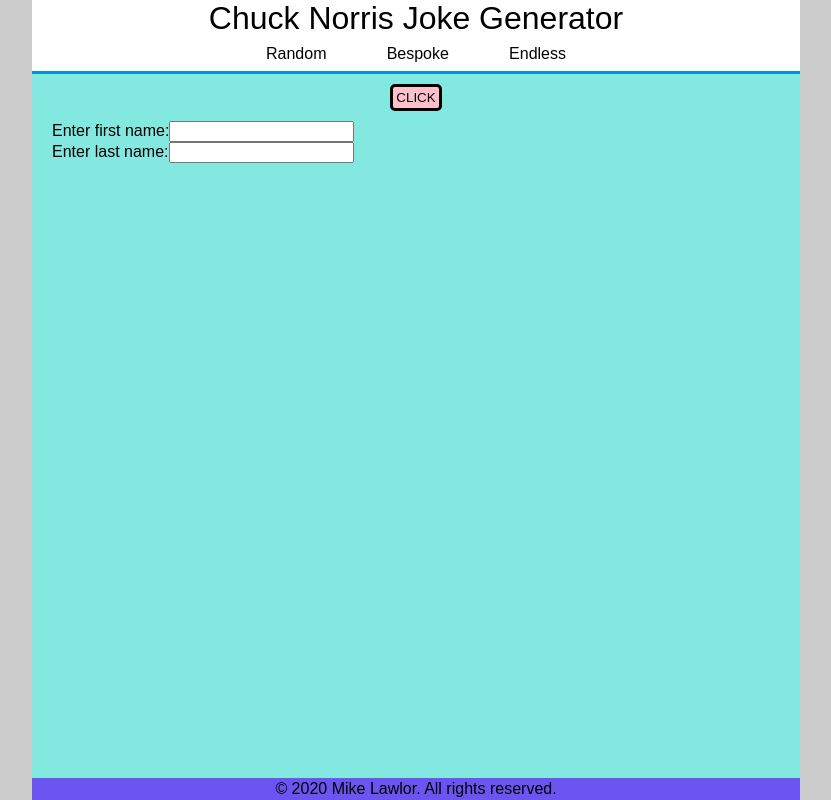
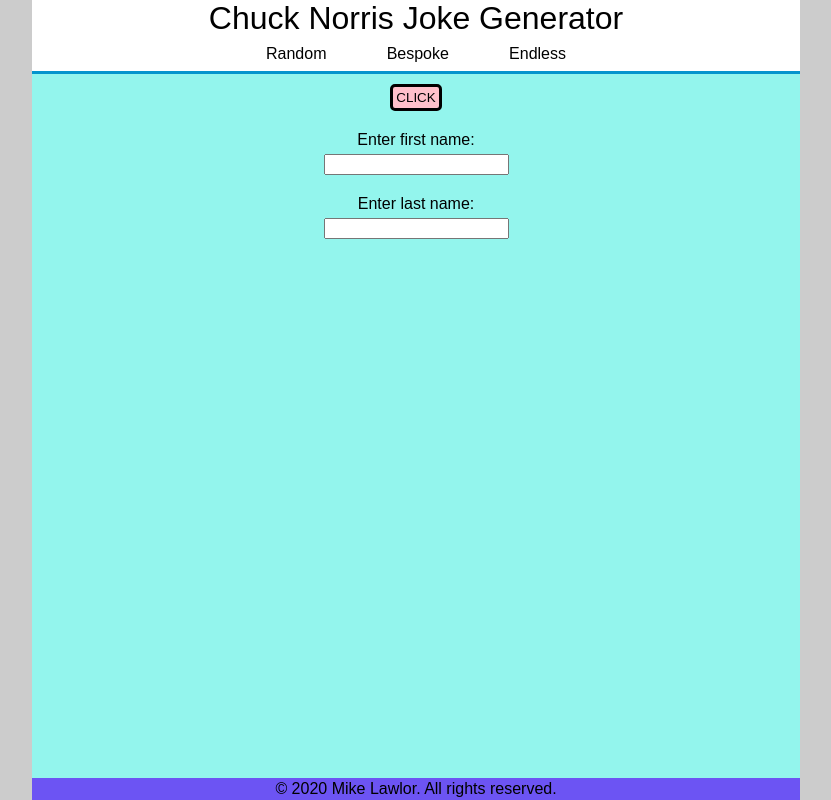
Before and after one commit to Lemonymelon/chuck-norris-joke-generator, a React app: page /bespoke in a window 1280 px wide. Shown: the whole page, without its empty margins (224-1055 px from the left). Built offline with nearby package versions, Linux system fonts and the light colour scheme.

Commit message:
adjust colour scheme, remove individual label and input classnames

```diff
--- a/src/components/Bespoke-joke.tsx
+++ b/src/components/Bespoke-joke.tsx
@@ -35,14 +35,12 @@
 
       <LabelAndInput
         inputId="firstName"
-        inputClassName="jokeContainer__input"
         inputOnChange={(e) => handleOnChange(e.target.value, setFirstName)}
         labelText="Enter first name:"
       />
 
       <LabelAndInput
         inputId="lastName"
-        inputClassName="jokeContainer__input"
         inputOnChange={(e) => handleOnChange(e.target.value, setLastName)}
         labelText="Enter last name:"
       />
--- a/src/components/Label-and-input.tsx
+++ b/src/components/Label-and-input.tsx
@@ -2,19 +2,17 @@
 
 interface Props {
   inputId: string;
-  inputClassName: string;
   inputOnChange: (e: React.ChangeEvent<HTMLInputElement>) => void;
   labelText: string;
 }
 
 const LabelAndInput = (props: Props) => {
-  const { inputId, inputClassName, inputOnChange, labelText } = props;
+  const { inputId, inputOnChange, labelText } = props;
   return (
-    <div className="jokeContainer_labelAndInput">
+    <div className="jokeContainer__labelAndInput">
       <label htmlFor={inputId}>{labelText}</label>
       <input
         id={inputId}
-        className={inputClassName}
         onChange={(e) => {
           inputOnChange(e);
         }}
--- a/src/styles/App.css
+++ b/src/styles/App.css
@@ -101,7 +101,7 @@
 
 .jokeContainer {
   position: relative;
-  background-color: rgba(68, 221, 208, 0.664);
+  background-color: rgba(33, 235, 218, 0.486);
   -webkit-box-flex: 1;
       -ms-flex: 1 1 auto;
           flex: 1 1 auto;
@@ -131,6 +131,20 @@
 
 .jokeContainer__button:disabled {
   border-color: rgba(0, 0, 0, 0.5);
+}
+
+.jokeContainer__labelAndInput {
+  margin: 10px auto;
+}
+
+.jokeContainer__labelAndInput label {
+  text-align: center;
+  display: block;
+  margin-bottom: 5px;
+}
+
+.jokeContainer__labelAndInput input {
+  text-align: center;
 }
 
 .jokeContainer__jokeText {
--- a/src/styles/App.scss
+++ b/src/styles/App.scss
@@ -26,7 +26,6 @@
   }
 }
 .nav {
-  // background-color: rgb(177, 47, 47);
   border-bottom: solid 3px $navBarBlue;
 
   &__buttonsWrapper {
@@ -52,7 +51,7 @@
 
 .jokeContainer {
   position: relative;
-  background-color: rgba(68, 221, 208, 0.664);
+  background-color: rgba(33, 235, 218, 0.486);
   flex: 1 1 auto;
   display: flex;
   flex-direction: column;
@@ -71,6 +70,20 @@
     }
     &:disabled {
       border-color: rgba(0, 0, 0, 0.5);
+    }
+  }
+
+  &__labelAndInput {
+    margin: 10px auto;
+
+    label {
+      text-align: center;
+      display: block;
+      margin-bottom: 5px;
+    }
+
+    input {
+      text-align: center;
     }
   }
 
```
Also changed, not shown: 1 other file (tests, documents, lock files or other folders).
